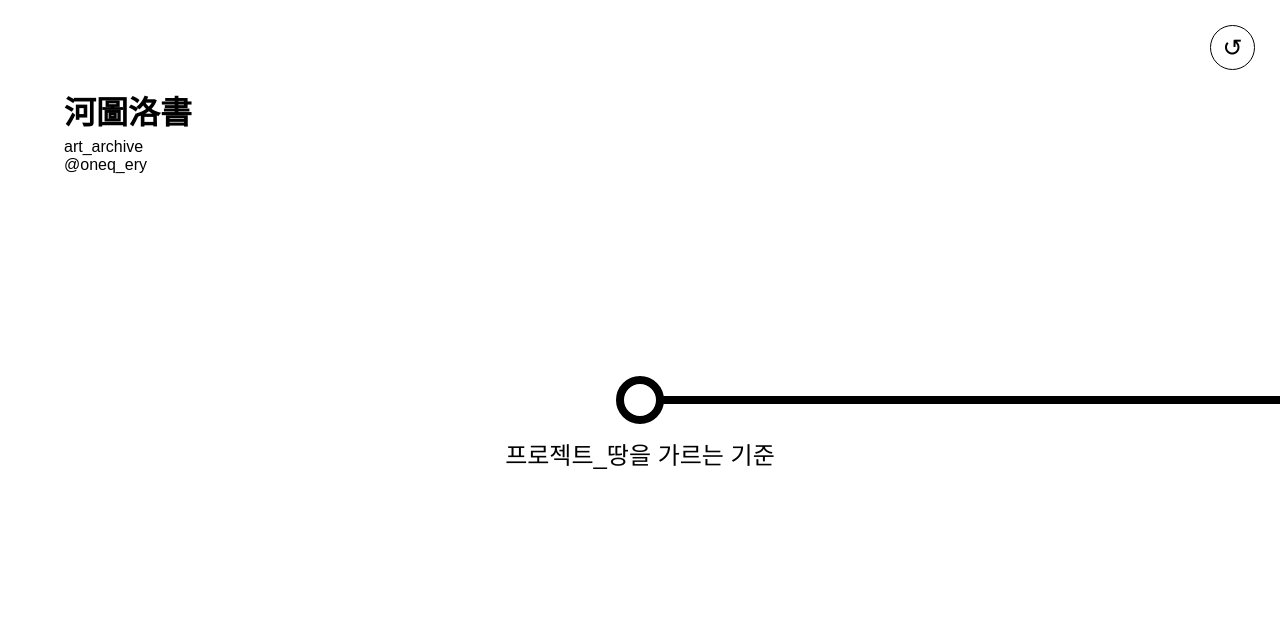
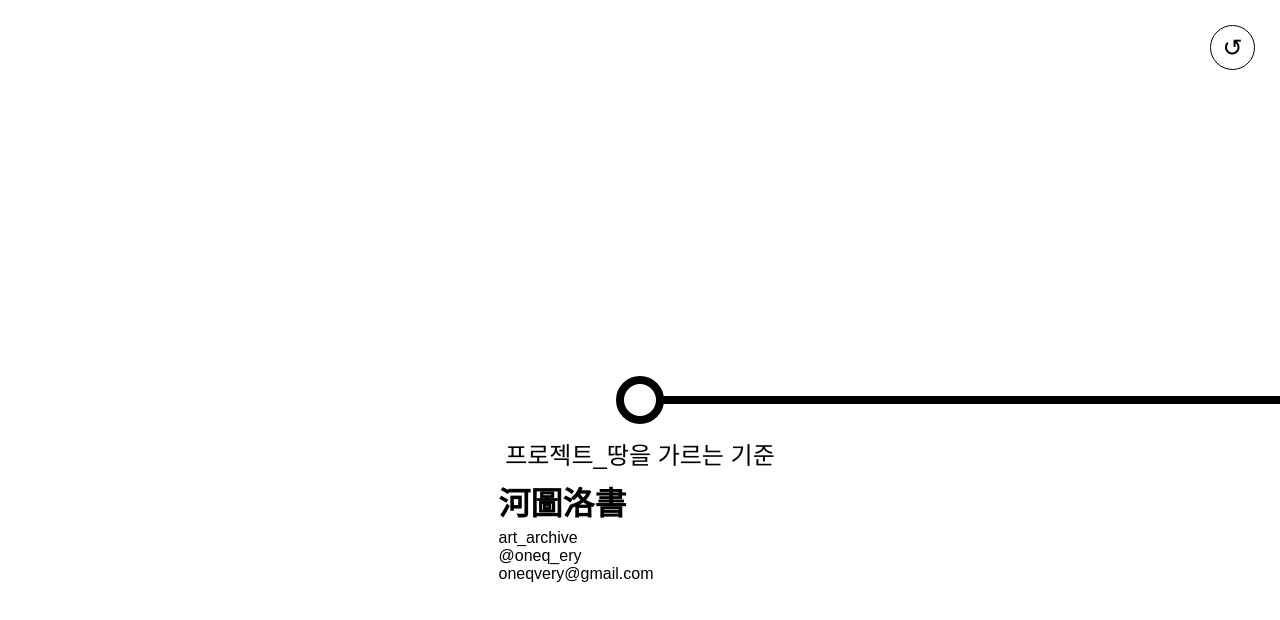
Before and after one commit to oneqvery-sudo/one, a plain HTML site: page index.html in a window 1280 px wide. Drawn offline with Linux system fonts and the light colour scheme.

Commit message:
Add files via upload

```diff
--- a/index.html
+++ b/index.html
@@ -15,6 +15,7 @@
     <h1>河圖洛書</h1>
     <p>art_archive</p>
     <a href="https://www.instagram.com/oneq_ery/?hl=ko%2F" target="_blank">@oneq_ery</a>
+    <p>oneqvery@gmail.com</p>
 </div>
 
 
@@ -228,6 +229,7 @@
             <!-- 3. 음양 -->
             <g class="stations-yin-yang">
 
+                <g class="station" onclick="if (!hasDragged) transitionTo('yin-yang/#yin_yang-1')">
                     <circle cx="747" cy="329" r="5"/>
                     <text
                         class="artwork-title"
@@ -238,7 +240,9 @@
                         paint-order="stroke"
                         stroke-linejoin="round"
                         >쉼</text>
+                </g>
 
+                <g class="station" onclick="if (!hasDragged) transitionTo('yin-yang/#yin_yang-2')">
                     <circle cx="686" cy="375" r="5"/>
                     <text
                         class="artwork-title"
@@ -249,7 +253,9 @@
                         paint-order="stroke"
                         stroke-linejoin="round"
                         >형제자매</text>
+                </g>
 
+                <g class="station" onclick="if (!hasDragged) transitionTo('yin-yang/#yin_yang-3')">
                     <circle cx="686" cy="449" r="5"/>
                     <text
                         class="artwork-title"
@@ -260,7 +266,9 @@
                         paint-order="stroke"
                         stroke-linejoin="round"
                         >우울</text>
+                </g>
 
+                <g class="station" onclick="if (!hasDragged) transitionTo('yin-yang/#yin_yang-4')">
                     <circle cx="661" cy="449" r="5"/>
                     <text
                         class="artwork-title"
@@ -271,7 +279,9 @@
                         paint-order="stroke"
                         stroke-linejoin="round"
                         >집중</text>
+                </g>
 
+                <g class="station" onclick="if (!hasDragged) transitionTo('yin-yang/#yin_yang-5')">
                     <circle cx="635" cy="449" r="5"/>
                     <text
                         class="artwork-title"
@@ -282,42 +292,55 @@
                         paint-order="stroke"
                         stroke-linejoin="round"
                         >쌍둥이</text>
+                </g>
 
+                <g class="station" onclick="if (!hasDragged) transitionTo('yin-yang/#yin_yang-6')">
                     <circle cx="611" cy="476" r="5"/>
                     <text
                         class="artwork-title"
                         x="621" y="479"
                         >독자</text>
+                </g>
 
+                <g class="station" onclick="if (!hasDragged) transitionTo('yin-yang/#yin_yang-7')">
                     <circle cx="587" cy="504" r="5"/>
                     <text
                         class="artwork-title"
                         x="597" y="507"
                         >얼굴</text>
+                </g>
 
+                <g class="station" onclick="if (!hasDragged) transitionTo('yin-yang/#yin_yang-8')">
                     <circle cx="563" cy="531" r="5"/>
                     <text
                         class="artwork-title"
                         x="573" y="534"
                         >군중</text>
+                </g>
 
+                <g class="station" onclick="if (!hasDragged) transitionTo('yin-yang/#yin_yang-9')">
                     <circle cx="539" cy="558" r="5"/>
                     <text
                         class="artwork-title"
                         x="549" y="561"
                         >죽음</text>
+                </g>
 
+                <g class="station" onclick="if (!hasDragged) transitionTo('yin-yang/#yin_yang-10')">
                     <circle cx="515" cy="585" r="5"/>
                     <text
                         class="artwork-title"
                         x="525" y="588"
                         >사진</text>
+                </g>
 
+                <g class="station" onclick="if (!hasDragged) transitionTo('yin-yang/#yin_yang-11')">
                     <circle cx="491" cy="613" r="5"/>
                     <text
                         class="artwork-title"
                         x="501" y="616"
                         >숲0</text>
+                </g>
 
                 </g>
 
@@ -325,6 +348,7 @@
             <!-- 4. 검은빛 -->
                 <g class="stations-black-light">
 
+                    <g class="station" onclick="if (!hasDragged) transitionTo('black-light/#black_light4')">
                     <circle cx="408" cy="201" r="5"/>
                     <text
                         class="artwork-title"
@@ -335,7 +359,9 @@
                         paint-order="stroke"
                         stroke-linejoin="round"
                         >커튼</text>
+                    </g>
 
+                    <g class="station" onclick="if (!hasDragged) transitionTo('black-light/#black_light-3')">
                     <circle cx="694" cy="201" r="5"/>
                     <text
                         class="artwork-title"
@@ -346,7 +372,9 @@
                         paint-order="stroke"
                         stroke-linejoin="round"
                         >벤치</text>
+                    </g>
 
+                    <g class="station" onclick="if (!hasDragged) transitionTo('black-light/#black_light-2')">
                     <circle cx="694" cy="239" r="5"/>
                     <text
                         class="artwork-title"
@@ -357,7 +385,9 @@
                         paint-order="stroke"
                         stroke-linejoin="round"
                         >운동장</text>
+                    </g>
 
+                    <g class="station" onclick="if (!hasDragged) transitionTo('black-light/#black_light-1')">
                     <circle cx="642" cy="239" r="5"/>
                     <text
                         class="artwork-title"
@@ -368,6 +398,7 @@
                         paint-order="stroke"
                         stroke-linejoin="round"
                         >건물</text>
+                    </g>
 
                 </g>
 
@@ -375,6 +406,7 @@
             <!-- 5. 검은화면 -->
                 <g class="stations-black-screen">
 
+                    <g class="station" onclick="if (!hasDragged) transitionTo('black-screen/#black_screen-2')">
                     <circle cx="565" cy="161" r="5"/>
                     <text
                         class="artwork-title"
@@ -385,7 +417,9 @@
                         paint-order="stroke"
                         stroke-linejoin="round"
                         >도출</text>
+                    </g>
 
+                    <g class="station" onclick="if (!hasDragged) transitionTo('black-screen/#black_screen-3')">
                     <circle cx="605" cy="161" r="5"/>
                     <text
                         class="artwork-title"
@@ -396,7 +430,9 @@
                         paint-order="stroke"
                         stroke-linejoin="round"
                         >탐색</text>
+                    </g>
 
+                    <g class="station" onclick="if (!hasDragged) transitionTo('black-screen/#black_screen-4')">
                     <circle cx="645" cy="161" r="5"/>
                     <text
                         class="artwork-title"
@@ -407,7 +443,9 @@
                         paint-order="stroke"
                         stroke-linejoin="round"
                         >확장</text>
+                    </g>
 
+                    <g class="station" onclick="if (!hasDragged) transitionTo('black-screen/#black_screen-1')">
                     <circle cx="565" cy="234" r="5"/>
                     <text
                         class="artwork-title"
@@ -418,6 +456,7 @@
                         paint-order="stroke"
                         stroke-linejoin="round"
                         >관찰</text>
+                    </g>
 
                 </g>
 
--- a/style.css
+++ b/style.css
@@ -10,8 +10,8 @@ body {
 /*설명문*/
 #intro-text {
     position: fixed;
-    top: 15%;
-    left: 10%;
+    top: 65%;
+    left: 45%;
     transform: translate(-50%, -50%);
 
     z-index: 10000;
```
